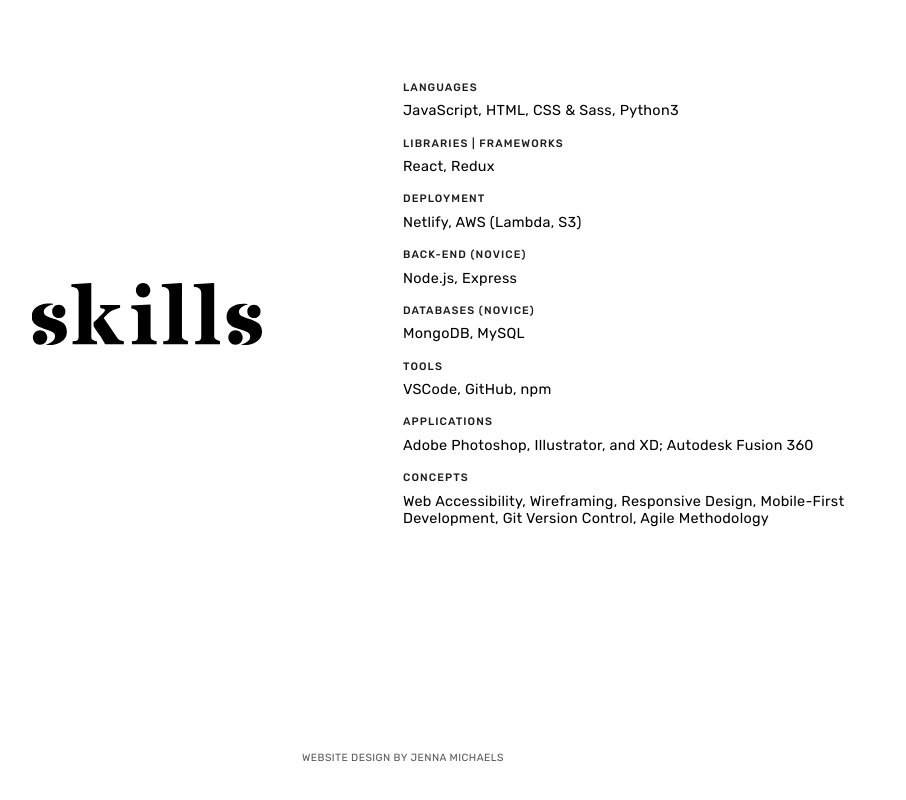
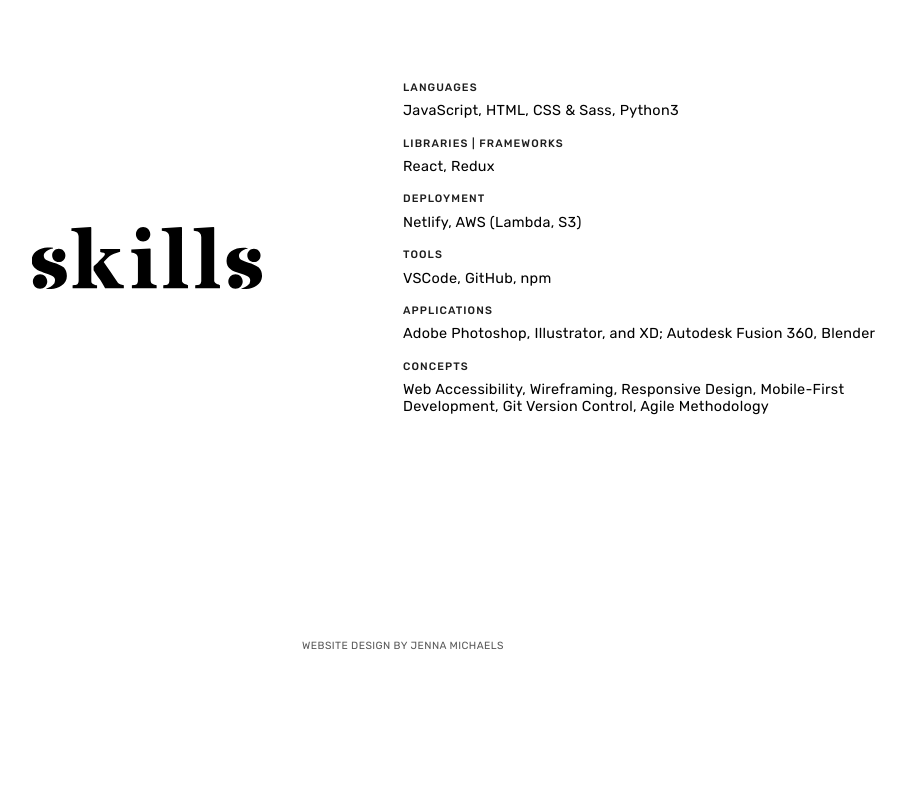
Before and after one commit to jenna-m/portfolio, a React (Create React App) app: page / in a window 1280 px wide. Shown: the part 1145-1945 px from the top of the page, without its empty margins (237-1143 px from the left). After the commit the page ends 1847 px from the top, so only its background shows below. Built offline with nearby package versions, Linux system fonts and the light colour scheme.

Commit message:
Update skillsData.js
Remove and add skills

```diff
--- a/src/data/skillsData.js
+++ b/src/data/skillsData.js
@@ -21,16 +21,6 @@
 			</div>
 
 			<div className="skills-card">
-				<p className="skill-category">Back-End (novice)</p>
-				<p className="skill-list">Node.js, Express</p>
-			</div>
-
-			<div className="skills-card">
-				<p className="skill-category">Databases (novice)</p>
-				<p className="skill-list">MongoDB, MySQL</p>
-			</div>
-
-			<div className="skills-card">
 				<p className="skill-category">Tools</p>
 				<p className="skill-list">VSCode, GitHub, npm</p>
 			</div>
@@ -38,7 +28,8 @@
 			<div className="skills-card">
 				<p className="skill-category">Applications</p>
 				<p className="skill-list">
-					Adobe Photoshop, Illustrator, and XD; Autodesk Fusion 360
+					Adobe Photoshop, Illustrator, and XD; Autodesk Fusion 360,
+					Blender
 				</p>
 			</div>
 
```
